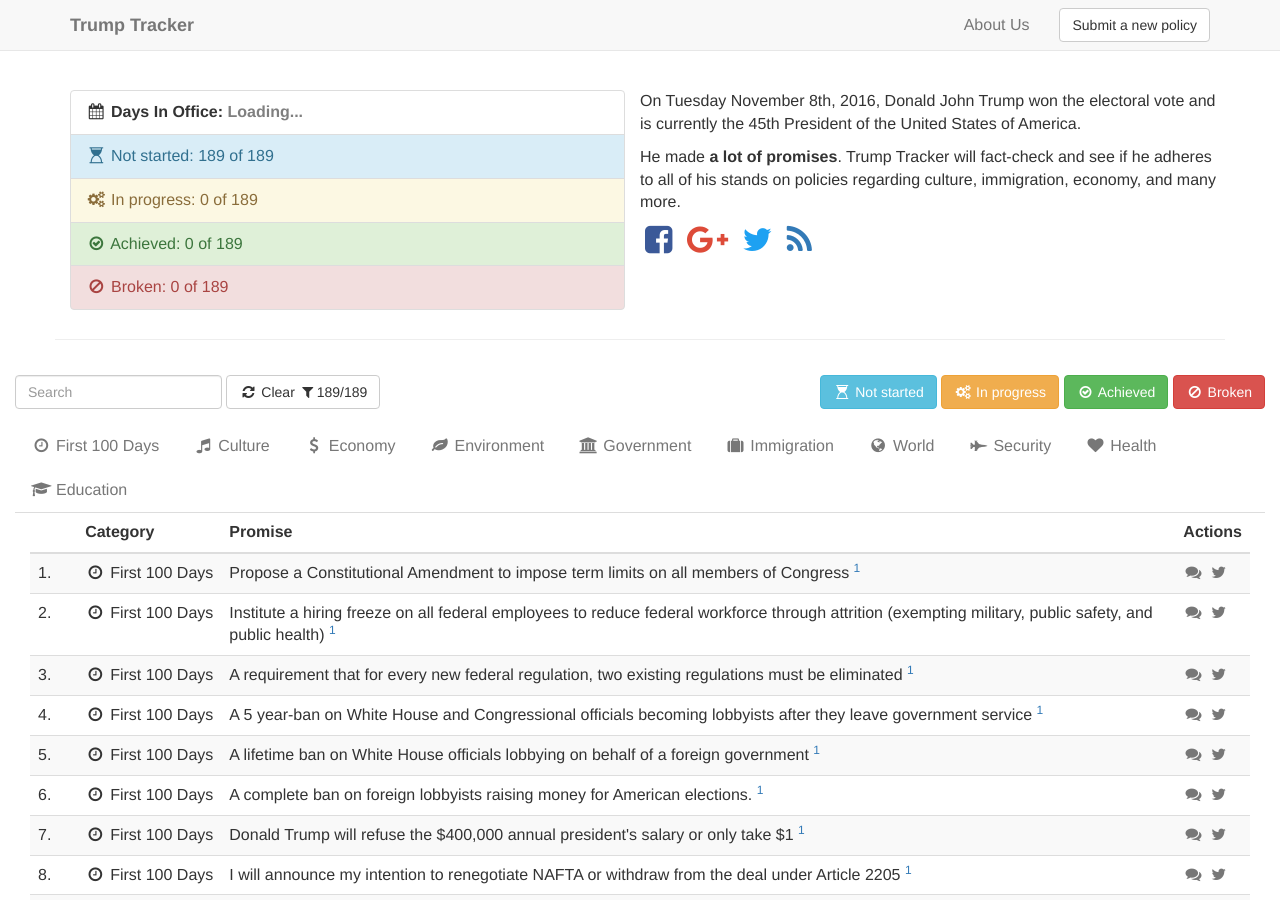
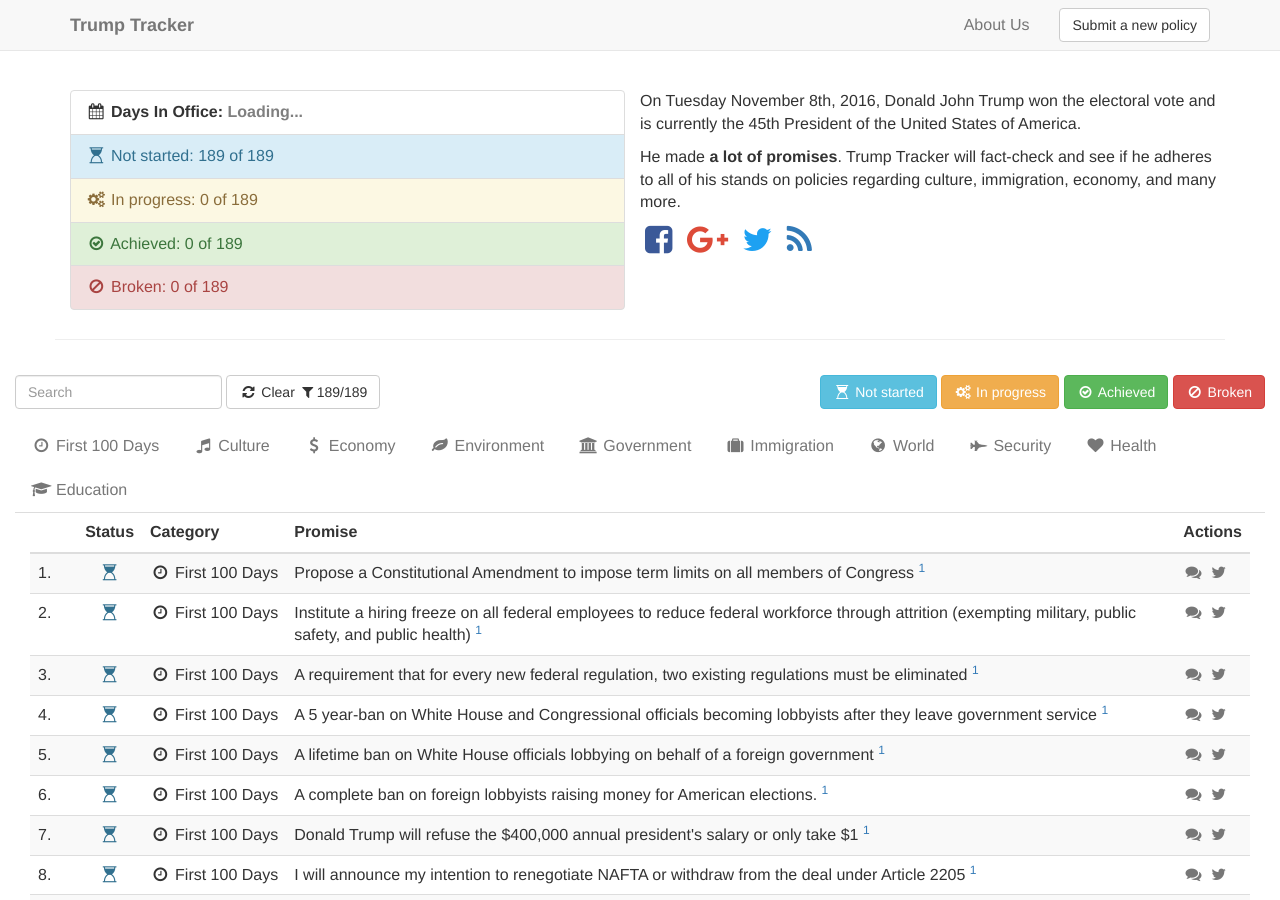
Before and after one commit to TrumpTracker/trumptracker.github.io, a Jekyll site: the page built from revamp.html, in a window 1280 px wide and 900 px high. Built offline with Jekyll 4.4.1, drawn with Linux system fonts in a browser that asks for light colours; nearby versions of some CDN libraries.

Commit message:
#40 complete
status is needed for status filtration in dashboard and separate buttons

```diff
--- a/revamp.html
+++ b/revamp.html
@@ -143,7 +143,7 @@
                     <thead>
                     <tr>
                         <th><!-- ID --></th>
-                        <!--<th>Status</th>-->
+                        <th>Status</th>
                         <th>Category</th>
                         <!--<th>Tags</th>-->
                         <th>Promise</th>
@@ -161,12 +161,12 @@
                     {% if promise.status == 'Broken' %}danger{% endif %}
                     ">
                         <td class="promise__id">{{ forloop.index }}.</td>
-                        <!--
+
                         <td class="promise__status" title="{{ promise.status }}">
                             <i class="fa fa-fw fa-{{ statuses[promise.status]['icon'] }} text-{{ statuses[promise.status]['color'] }}" title="{{ promise.status }}"></i>
                             <span class="promise__status-text js-promise-status sr-only">{{ promise.status }}</span>
                         </td>
-                        -->
+
 
                         <td class="promise__category" style="white-space: nowrap;">
                             <i class="fa fa-fw fa-{{ icons[promise.category] }}"></i> <span class="js-promise-category">{{ promise.category }}</span>
```
